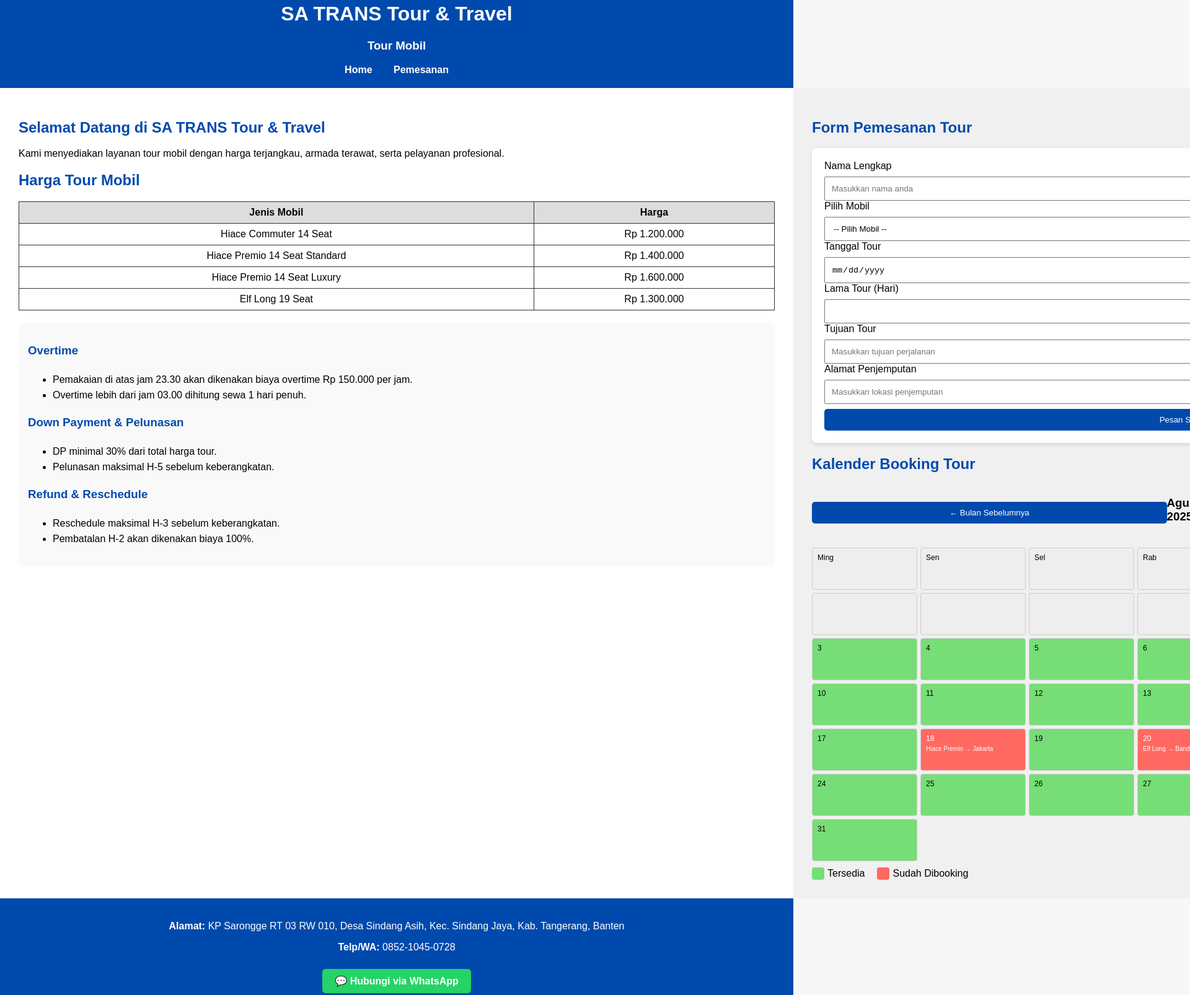
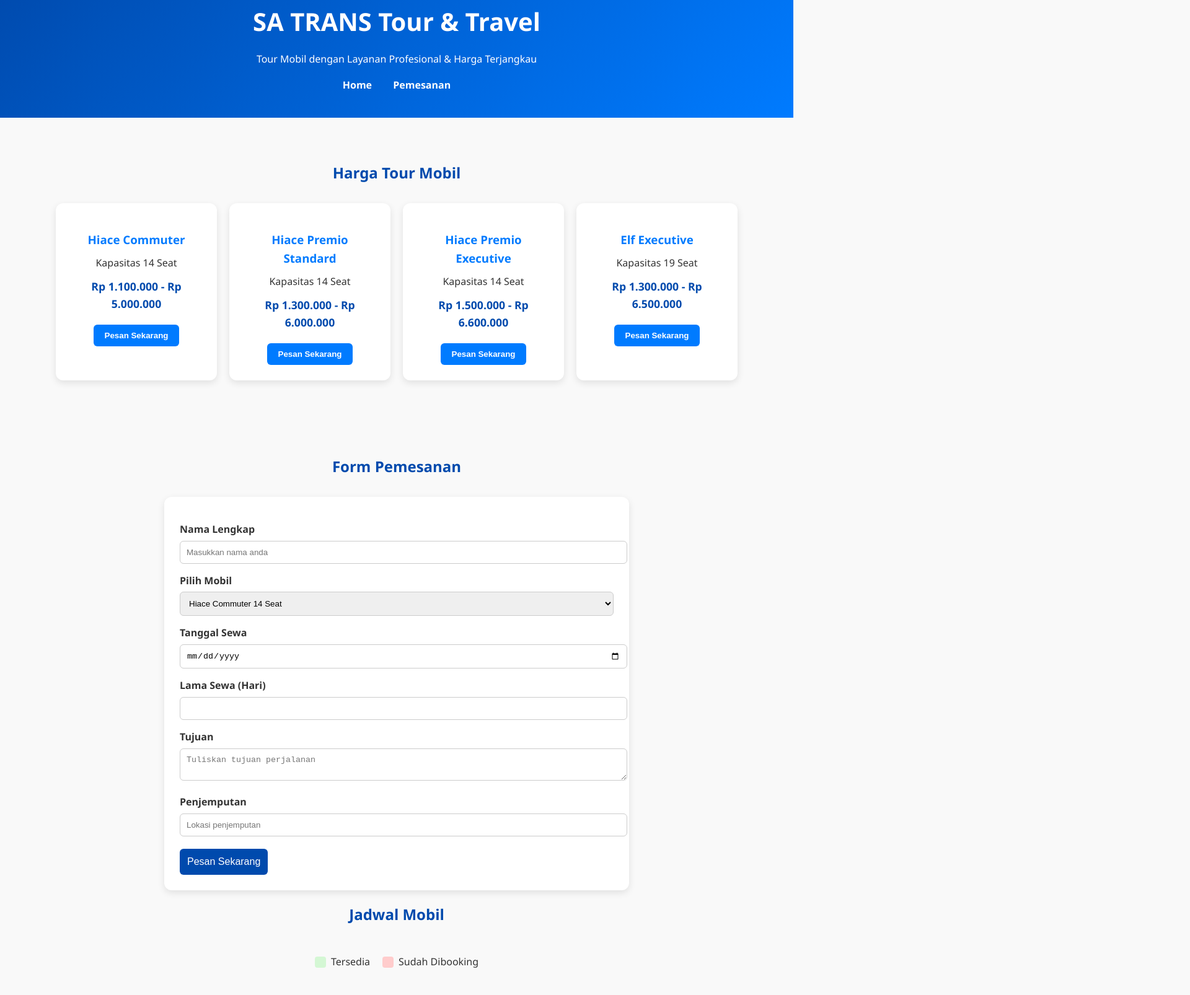
Before and after one commit to irgimufariz-tech/sa-trans, a plain HTML site: page index.html in a window 1280 px wide. Shown: the part 37-1643 px from the top of the page at 62% size, 1920 px wide, since content can reach past the window. Drawn offline with Linux system fonts and the light colour scheme.

Commit message:
Update last last 1.2

```diff
--- a/index.html
+++ b/index.html
@@ -2,144 +2,182 @@
 <html lang="id">
 <head>
   <meta charset="UTF-8">
-  <title>SA TRANS Tour & Travel - Tour Mobil</title>
+  <title>SA TRANS Tour & Travel</title>
   <style>
     body {
       margin: 0;
-      font-family: Arial, sans-serif;
-      background: #f7f7f7;
-      overflow-x: hidden;
+      font-family: "Segoe UI", Arial, sans-serif;
+      background: #f9f9f9;
+      color: #333;
+      line-height: 1.6;
     }
     header {
+      background: linear-gradient(135deg, #004aad, #007bff);
+      color: white;
+      padding: 40px 20px;
       text-align: center;
-      padding: 20px;
-      background: #004aad;
-      color: white;
-      position: sticky;
-      top: 0;
-      z-index: 10;
+    }
+    header h1 {
+      margin: 0;
+      font-size: 2.5rem;
+    }
+    nav {
+      margin-top: 15px;
     }
     nav a {
       color: white;
       margin: 0 15px;
       text-decoration: none;
-      font-weight: bold;
-      cursor: pointer;
+      font-weight: 600;
+      transition: color 0.3s;
     }
-    .slider {
-      display: flex;
-      width: 200%;
-      transition: transform 0.6s ease-in-out;
+    nav a:hover {
+      color: #ffd700;
     }
+
     section {
-      width: 100%;
-      min-height: 100vh;
-      padding: 30px;
-      box-sizing: border-box;
-    }
-    .home {
-      background: #fff;
-    }
-    .order {
-      background: #f0f0f0;
+      padding: 50px 20px;
+      max-width: 1100px;
+      margin: auto;
     }
     h2 {
+      text-align: center;
       color: #004aad;
+      margin-bottom: 30px;
     }
-    table {
-      border-collapse: collapse;
+
+    /* Cards harga */
+    .cards {
+      display: grid;
+      grid-template-columns: repeat(auto-fit, minmax(250px, 1fr));
+      gap: 20px;
+    }
+    .card {
+      background: white;
+      border-radius: 12px;
+      box-shadow: 0 4px 12px rgba(0,0,0,0.1);
+      padding: 25px;
+      text-align: center;
+      transition: transform 0.3s;
+    }
+    .card:hover {
+      transform: translateY(-5px);
+    }
+    .card h3 {
+      margin-bottom: 10px;
+      color: #007bff;
+    }
+    .card p {
+      margin: 5px 0;
+    }
+    .card .price {
+      font-size: 1.1rem;
+      font-weight: bold;
+      color: #004aad;
+      margin: 10px 0;
+    }
+    .card button {
+      margin-top: 10px;
+      background: #007bff;
+      color: white;
+      border: none;
+      padding: 10px 18px;
+      border-radius: 6px;
+      cursor: pointer;
+      font-weight: bold;
+      transition: background 0.3s;
+    }
+    .card button:hover {
+      background: #0056b3;
+    }
+
+    /* Form */
+    form {
+      background: white;
+      padding: 25px;
+      border-radius: 12px;
+      box-shadow: 0 4px 12px rgba(0,0,0,0.1);
+      max-width: 700px;
+      margin: auto;
+    }
+    label {
+      font-weight: bold;
+      margin-top: 15px;
+      display: block;
+    }
+    input, select, textarea {
       width: 100%;
-      margin-top: 15px;
+      padding: 10px;
+      margin-top: 5px;
+      border: 1px solid #ccc;
+      border-radius: 6px;
     }
-    th, td {
-      border: 1px solid #333;
-      padding: 8px;
-      text-align: center;
-    }
-    th {
-      background: #ddd;
-    }
-    .terms {
+    button[type="submit"] {
       margin-top: 20px;
-      background: #f9f9f9;
-      padding: 15px;
-      border-radius: 8px;
-      line-height: 1.6;
-    }
-    .terms h3 {
-      margin-top: 15px;
-      color: #004aad;
-    }
-    form {
-      background: #fff;
-      padding: 20px;
-      border-radius: 8px;
-      margin-bottom: 20px;
-      box-shadow: 0 3px 6px rgba(0,0,0,0.1);
-    }
-    input, select, button {
-      margin-top: 8px;
-      padding: 10px;
-      width: 100%;
-      box-sizing: border-box;
-    }
-    button {
       background: #004aad;
       color: white;
       border: none;
+      padding: 12px;
+      font-size: 1rem;
+      border-radius: 6px;
       cursor: pointer;
-      border-radius: 5px;
     }
+    button[type="submit"]:hover {
+      background: #003580;
+    }
+
+    /* Kalender */
     .calendar {
       display: grid;
       grid-template-columns: repeat(7, 1fr);
       gap: 5px;
-      margin-top: 20px;
+      margin-top: 25px;
     }
     .day {
-      border: 1px solid #ccc;
+      border: 1px solid #ddd;
+      border-radius: 6px;
       padding: 8px;
-      border-radius: 4px;
-      min-height: 50px;
-      font-size: 12px;
+      min-height: 70px;
+      font-size: 0.9rem;
       position: relative;
-      cursor: pointer;
     }
-    .available { background: #77dd77; }
-    .booked { background: #ff6961; color: white; cursor: not-allowed; }
-    .empty { background: #eee; cursor: default; }
+    .available {
+      background: #d4f7d4; /* hijau muda */
+    }
+    .booked {
+      background: #ffcccc; /* merah muda */
+    }
     .day span {
+      font-weight: bold;
+    }
+    .booking-info {
+      font-size: 0.7rem;
+      margin-top: 5px;
       display: block;
-      font-size: 10px;
-      margin-top: 4px;
-    }
-    .calendar-header {
-      display: flex;
-      justify-content: space-between;
-      align-items: center;
-      margin: 10px 0;
     }
     .legend {
       display: flex;
+      justify-content: center;
       gap: 20px;
-      margin-top: 10px;
+      margin-top: 15px;
     }
     .legend-item {
       display: flex;
       align-items: center;
-      gap: 5px;
+      gap: 8px;
     }
     .legend-color {
-      width: 20px;
-      height: 20px;
+      width: 18px;
+      height: 18px;
       border-radius: 4px;
-      display: inline-block;
     }
+
     footer {
+      background: #004aad;
+      color: white;
       text-align: center;
       padding: 20px;
-      background: #004aad;
-      color: white;
+      margin-top: 50px;
     }
     .wa-button {
       display: inline-block;
@@ -148,8 +186,11 @@
       background: #25D366;
       color: white;
       font-weight: bold;
-      border-radius: 5px;
+      border-radius: 8px;
       text-decoration: none;
+    }
+    .wa-button:hover {
+      background: #1ebe5c;
     }
   </style>
 </head>
@@ -158,121 +199,103 @@
   <!-- HEADER -->
   <header>
     <h1>SA TRANS Tour & Travel</h1>
-    <h3>Tour Mobil</h3>
+    <p>Tour Mobil dengan Layanan Profesional & Harga Terjangkau</p>
     <nav>
-      <a onclick="showSlide(0)">Home</a>
-      <a onclick="showSlide(1)">Pemesanan</a>
+      <a href="#home">Home</a>
+      <a href="#pemesanan">Pemesanan</a>
     </nav>
   </header>
 
-  <!-- SLIDER -->
-  <div class="slider" id="slider">
-
-    <!-- SLIDE 1 : HOME -->
-    <section class="home">
-      <h2>Selamat Datang di SA TRANS Tour & Travel</h2>
-      <p>Kami menyediakan layanan tour mobil dengan harga terjangkau, armada terawat, serta pelayanan profesional.</p>
-
+  <!-- HOME -->
+  <section id="home">
     <h2>Harga Tour Mobil</h2>
-      <table>
-        <tr><th>Jenis Mobil</th><th>Harga</th></tr>
-        <tr><td>Hiace Commuter 14 Seat</td><td>Rp 1.200.000</td></tr>
-        <tr><td>Hiace Premio 14 Seat Standard</td><td>Rp 1.400.000</td></tr>
-        <tr><td>Hiace Premio 14 Seat Luxury</td><td>Rp 1.600.000</td></tr>
-        <tr><td>Elf Long 19 Seat</td><td>Rp 1.300.000</td></tr>
-      </table>
-
-      <div class="terms">
-        <h3>Overtime</h3>
-        <ul>
-          <li>Pemakaian di atas jam 23.30 akan dikenakan biaya overtime Rp 150.000 per jam.</li>
-          <li>Overtime lebih dari jam 03.00 dihitung sewa 1 hari penuh.</li>
-        </ul>
-
-        <h3>Down Payment & Pelunasan</h3>
-        <ul>
-          <li>DP minimal 30% dari total harga tour.</li>
-          <li>Pelunasan maksimal H-5 sebelum keberangkatan.</li>
-        </ul>
-
-        <h3>Refund & Reschedule</h3>
-        <ul>
-          <li>Reschedule maksimal H-3 sebelum keberangkatan.</li>
-          <li>Pembatalan H-2 akan dikenakan biaya 100%.</li>
-        </ul>
+    <div class="cards">
+      <div class="card">
+        <h3>Hiace Commuter</h3>
+        <p>Kapasitas 14 Seat</p>
+        <p class="price">Rp 1.100.000 - Rp 5.000.000</p>
+        <button onclick="document.getElementById('pemesanan').scrollIntoView({behavior:'smooth'})">Pesan Sekarang</button>
+      </div>
+      <div class="card">
+        <h3>Hiace Premio Standard</h3>
+        <p>Kapasitas 14 Seat</p>
+        <p class="price">Rp 1.300.000 - Rp 6.000.000</p>
+        <button onclick="document.getElementById('pemesanan').scrollIntoView({behavior:'smooth'})">Pesan Sekarang</button>
+      </div>
+      <div class="card">
+        <h3>Hiace Premio Executive</h3>
+        <p>Kapasitas 14 Seat</p>
+        <p class="price">Rp 1.500.000 - Rp 6.600.000</p>
+        <button onclick="document.getElementById('pemesanan').scrollIntoView({behavior:'smooth'})">Pesan Sekarang</button>
+      </div>
+      <div class="card">
+        <h3>Elf Executive</h3>
+        <p>Kapasitas 19 Seat</p>
+        <p class="price">Rp 1.300.000 - Rp 6.500.000</p>
+        <button onclick="document.getElementById('pemesanan').scrollIntoView({behavior:'smooth'})">Pesan Sekarang</button>
+      </div>
     </div>
   </section>
 
-    <!-- SLIDE 2 : PEMESANAN -->
-    <section class="order">
-      <h2>Form Pemesanan Tour</h2>
-      <form id="orderForm">
+  <!-- PEMESANAN -->
+  <section id="pemesanan">
+    <h2>Form Pemesanan</h2>
+    <form>
       <label>Nama Lengkap</label>
       <input type="text" placeholder="Masukkan nama anda" required>
 
       <label>Pilih Mobil</label>
       <select required>
-          <option value="">-- Pilih Mobil --</option>
         <option>Hiace Commuter 14 Seat</option>
         <option>Hiace Premio 14 Seat Standard</option>
-          <option>Hiace Premio 14 Seat Luxury</option>
-          <option>Elf Long 19 Seat</option>
+        <option>Hiace Premio 14 Seat Executive</option>
+        <option>Elf 19 Seat Executive</option>
       </select>
 
-        <label>Tanggal Tour</label>
-        <input type="date" id="tanggalSewa" required>
+      <label>Tanggal Sewa</label>
+      <input type="date" required>
 
-        <label>Lama Tour (Hari)</label>
+      <label>Lama Sewa (Hari)</label>
       <input type="number" min="1" max="30" required>
 
-        <label>Tujuan Tour</label>
-        <input type="text" placeholder="Masukkan tujuan perjalanan" required>
+      <label>Tujuan</label>
+      <textarea placeholder="Tuliskan tujuan perjalanan" required></textarea>
 
-        <label>Alamat Penjemputan</label>
-        <input type="text" placeholder="Masukkan lokasi penjemputan" required>
+      <label>Penjemputan</label>
+      <input type="text" placeholder="Lokasi penjemputan" required>
 
       <button type="submit">Pesan Sekarang</button>
     </form>
 
-      <h2>Kalender Booking Tour</h2>
-      <div class="calendar-header">
-        <button onclick="prevMonth()">&#8592; Bulan Sebelumnya</button>
-        <h3 id="monthYear"></h3>
-        <button onclick="nextMonth()">Bulan Berikutnya &#8594;</button>
-      </div>
+    <!-- KALENDER -->
+    <h2>Jadwal Mobil</h2>
+    <div id="monthYear" style="text-align:center;font-weight:bold;margin-bottom:10px;"></div>
     <div class="calendar" id="calendar"></div>
 
     <div class="legend">
-        <div class="legend-item"><span class="legend-color" style="background:#77dd77;"></span> Tersedia</div>
-        <div class="legend-item"><span class="legend-color" style="background:#ff6961;"></span> Sudah Dibooking</div>
+      <div class="legend-item"><span class="legend-color" style="background:#d4f7d4;"></span> Tersedia</div>
+      <div class="legend-item"><span class="legend-color" style="background:#ffcccc;"></span> Sudah Dibooking</div>
     </div>
   </section>
-  </div>
 
   <!-- FOOTER -->
   <footer>
-    <p><strong>Alamat:</strong> KP Sarongge RT 03 RW 010, Desa Sindang Asih, Kec. Sindang Jaya, Kab. Tangerang, Banten</p>
-    <p><strong>Telp/WA:</strong> 0852-1045-0728</p>
+    <p><strong>Alamat:</strong> KP Sarongge RT 03 RW 010, Desa Sindang Asih, Kecamatan Sindang Jaya, Kabupaten Tangerang, Banten</p>
+    <p><strong>Telp/WA:</strong> 085210450728</p>
     <a class="wa-button" href="https://wa.me/6285210450728" target="_blank">💬 Hubungi via WhatsApp</a>
     <p>&copy; 2025 SA TRANS Tour & Travel</p>
   </footer>
 
   <script>
-    // SLIDE CONTROL
-    const slider = document.getElementById("slider");
-    function showSlide(index) {
-      slider.style.transform = `translateX(-${index * 100}%)`;
-    }
-
-    // KALENDER
     const calendar = document.getElementById("calendar");
     const monthYear = document.getElementById("monthYear");
     let currentDate = new Date();
 
     // contoh data booking
     let bookings = {
-      "2025-08-18": {mobil: "Hiace Premio", tujuan: "Jakarta"},
-      "2025-08-20": {mobil: "Elf Long", tujuan: "Bandung"}
+      10: {mobil: "Hiace Premio", tujuan: "Bandung"},
+      15: {mobil: "Elf Executive", tujuan: "Jakarta"},
+      20: {mobil: "Hiace Commuter", tujuan: "Anyer"}
     };
 
     function renderCalendar(date) {
@@ -286,56 +309,25 @@
                           "Juli","Agustus","September","Oktober","November","Desember"];
       monthYear.textContent = monthNames[month] + " " + year;
 
-      const days = ["Ming","Sen","Sel","Rab","Kam","Jum","Sab"];
+      // Nama hari
+      const days = ["Ming", "Sen", "Sel", "Rab", "Kam", "Jum", "Sab"];
       days.forEach(d => {
         const div = document.createElement("div");
-        div.classList.add("day","empty");
+        div.classList.add("day");
+        div.style.background = "#eee";
+        div.style.fontWeight = "bold";
         div.textContent = d;
         calendar.appendChild(div);
       });
 
-      for (let i=0; i<firstDay; i++) {
+      // Kosong sebelum tanggal 1
+      for (let i = 0; i < firstDay; i++) {
         const div = document.createElement("div");
-        div.classList.add("day","empty");
+        div.classList.add("day");
         calendar.appendChild(div);
       }
 
-      for (let i=1; i<=lastDate; i++) {
+      // Isi tanggal
+      for (let i = 1; i <= lastDate; i++) {
         const div = document.createElement("div");
-        div.classList.add("day","available");
-        div.textContent = i;
-
-        let key = `${year}-${String(month+1).padStart(2,"0")}-${String(i).padStart(2,"0")}`;
-        if (bookings[key]) {
-          div.classList.remove("available");
-          div.classList.add("booked");
-          let tujuan = document.createElement("span");
-          tujuan.textContent = bookings[key].mobil + " → " + bookings[key].tujuan;
-          div.appendChild(tujuan);
-        } else {
-          // klik tanggal tersedia untuk isi form
-          div.addEventListener("click", () => {
-            let tanggalInput = document.getElementById("tanggalSewa");
-            tanggalInput.value = key;
-            showSlide(1); // otomatis ke form pemesanan
-            alert("Tanggal " + key + " dipilih untuk pemesanan tour.");
-          });
-        }
-        calendar.appendChild(div);
-      }
-    }
-
-    function prevMonth() {
-      currentDate.setMonth(currentDate.getMonth() - 1);
-      renderCalendar(currentDate);
-    }
-    function nextMonth() {
-      currentDate.setMonth(currentDate.getMonth() + 1);
-      renderCalendar(currentDate);
-    }
-
-    renderCalendar(currentDate);
-  </script>
-
-</body>
-</html>
+        div.classList.add("day","available
```
Lines whose indentation alone changed are shown as unchanged.
